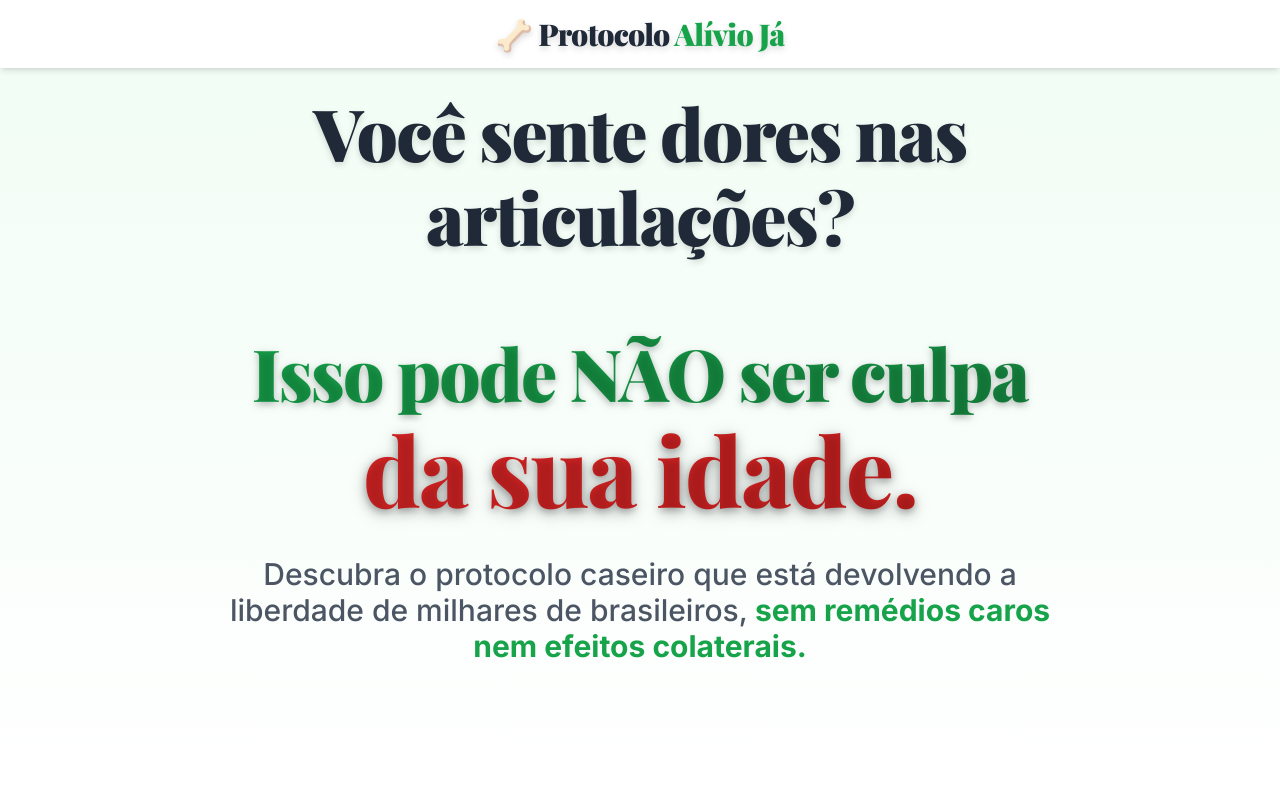
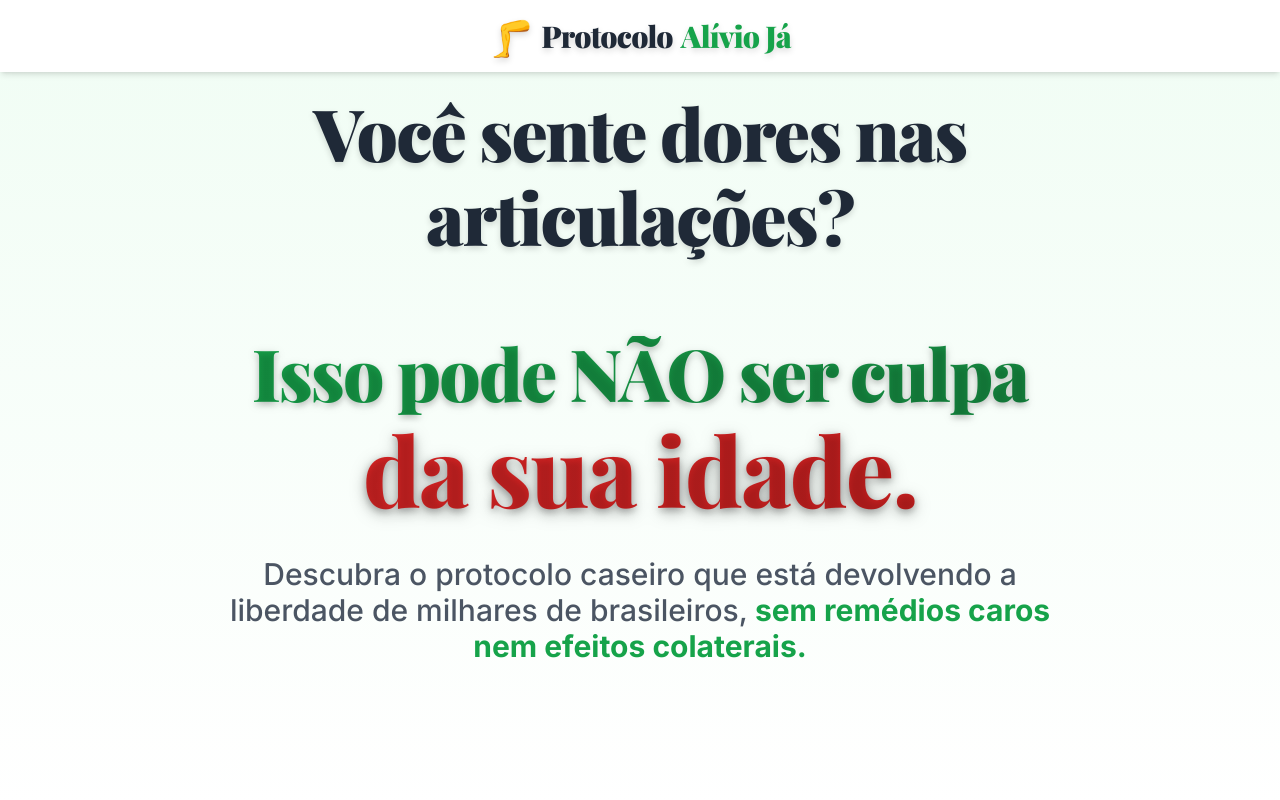
Before and after one commit to thefast30/protocolo, a React (Vite) app: page / in a window 1280 px wide. Shown: the top 800 px of the page. Built offline with nearby package versions, Linux system fonts and the light colour scheme.

Commit message:
Corrigir logo do título com símbolo de coluna/joelho

```diff
--- a/src/App.tsx
+++ b/src/App.tsx
@@ -42,8 +42,9 @@ function App() {
       {/* Header Fixo */}
       <header className="fixed top-0 left-0 right-0 bg-white shadow-md z-50 py-3 md:py-4">
         <div className="container mx-auto px-4 flex justify-center items-center">
-          <h1 className="text-xl md:text-2xl lg:text-3xl font-black text-gray-800 font-playfair tracking-tight">
-            🦴 Protocolo <span className="text-green-600">Alívio Já</span>
+          <h1 className="text-xl md:text-2xl lg:text-3xl font-black text-gray-800 font-playfair tracking-tight flex items-center gap-2">
+            <span className="text-green-600 text-2xl md:text-3xl lg:text-4xl">🦵</span>
+            Protocolo <span className="text-green-600">Alívio Já</span>
           </h1>
         </div>
       </header>
```
